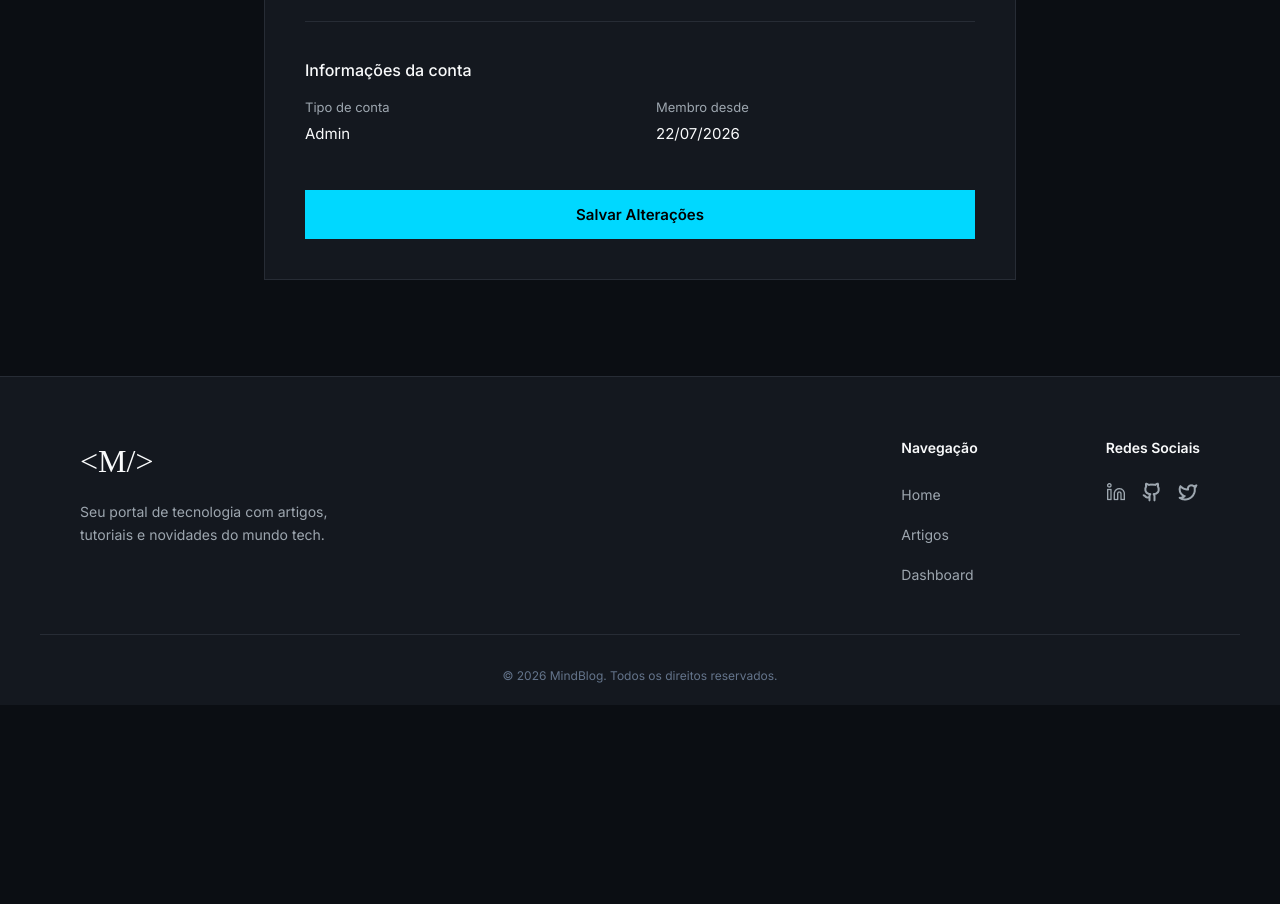
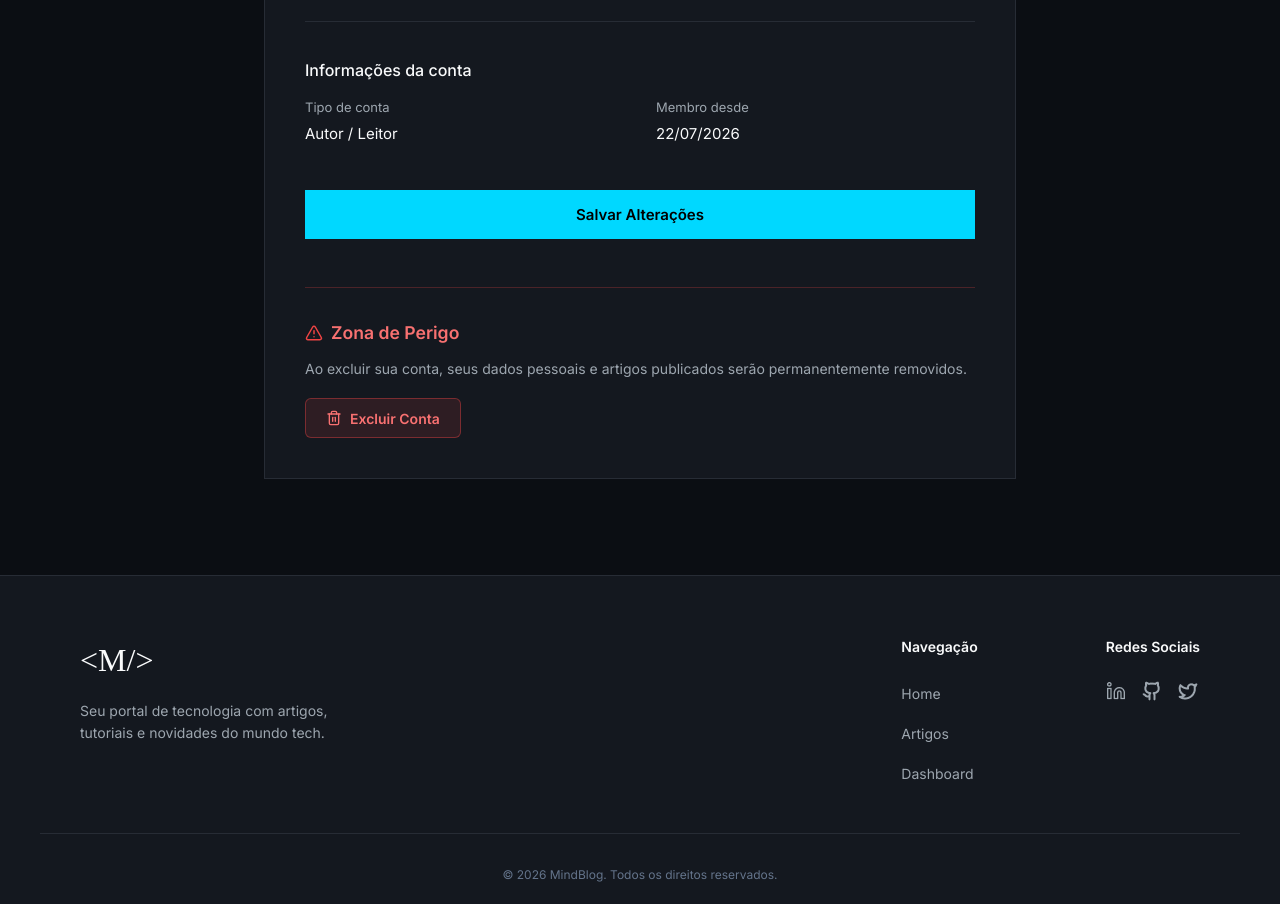
Before and after one commit to AlanFelipeM/MindBlog-Frontend, a React (Vite) app: page /configuracoes in a window 1280 px wide. Shown: the part 1040-1944 px from the top of the page. Before the commit the page ends 1745 px from the top, so only its background shows below. Built offline with nearby package versions, Linux system fonts and the light colour scheme; no server answers; a web font is replaced by a local one.

Commit message:
feat: funcionalidade de exclusao de conta na pagina de configuracoes com modal de confirmacao

```diff
--- a/src/pages/Settings/index.tsx
+++ b/src/pages/Settings/index.tsx
@@ -1,7 +1,8 @@
 import { useState, useEffect } from 'react';
 import { useNavigate } from 'react-router-dom';
-import { ArrowLeft, User, Mail, CheckCircle } from 'lucide-react';
+import { ArrowLeft, User, Mail, CheckCircle, Trash2, X, AlertTriangle } from 'lucide-react';
 import { useAuth } from '../../contexts/AuthContext';
+import { API_URL } from '../../config/api';
 import './styles.css';
 
 // Avatar padrão de silhueta de site utilizado quando o usuário não insere foto
@@ -9,8 +10,8 @@
 
 export const Settings = () => {
   const navigate = useNavigate();
-  // Obtém os dados do usuário e a função de atualização de estado global do AuthContext
-  const { user, login } = useAuth();
+  // Obtém os dados do usuário e as funções globais do AuthContext
+  const { user, login, logout } = useAuth();
 
   // Estados locais para controlar os campos do formulário de configurações do perfil
   const [name, setName] = useState(user?.name || 'John Doe');
@@ -20,6 +21,10 @@ export const Settings = () => {
 
   // Estado para controlar a mensagem de feedback de sucesso ao salvar
   const [showSuccessToast, setShowSuccessToast] = useState(false);
+
+  // Estados de confirmação e exclusão permanente de conta
+  const [showDeleteModal, setShowDeleteModal] = useState(false);
+  const [isDeleting, setIsDeleting] = useState(false);
 
   // Sincroniza os estados locais caso o contexto global de usuário mude
   useEffect(() => {
@@ -52,6 +57,28 @@ export const Settings = () => {
     setTimeout(() => {
       setShowSuccessToast(false);
     }, 4000);
+  };
+
+  // Função para excluir a conta do usuário no backend e deslogar
+  const handleDeleteAccount = async () => {
+    setIsDeleting(true);
+    try {
+      const token = localStorage.getItem('@MindBlog:token');
+      if (token) {
+        await fetch(`${API_URL}/users/me`, {
+          method: 'DELETE',
+          headers: {
+            Authorization: `Bearer ${token}`,
+          },
+        });
+      }
+    } catch (error) {
+      console.error('Erro ao excluir conta:', error);
+    } finally {
+      setIsDeleting(false);
+      logout();
+      navigate('/login');
+    }
   };
 
   // Determina a imagem a ser pré-visualizada no perfil (usa o avatar inserido ou o padrão de site)
@@ -91,7 +118,6 @@ export const Settings = () => {
                 alt="Foto de perfil"
                 className="avatar-preview-img"
                 onError={(e) => {
-                  // Caso a URL inserida seja inválida ou quebre, usamos a imagem padrão de site
                   (e.target as HTMLImageElement).src = DEFAULT_AVATAR;
                 }}
               />
@@ -200,7 +226,7 @@ export const Settings = () => {
             <div className="account-info-grid">
               <div className="account-info-item">
                 <span className="info-item-label">Tipo de conta</span>
-                <span className="info-item-value">Admin</span>
+                <span className="info-item-value">Autor / Leitor</span>
               </div>
 
               <div className="account-info-item">
@@ -217,7 +243,65 @@ export const Settings = () => {
             Salvar Alterações
           </button>
         </form>
+
+        {/* Zona de Perigo: Exclusão de Conta */}
+        <div className="danger-zone-card">
+          <div className="danger-zone-header">
+            <AlertTriangle size={18} className="danger-icon" />
+            <h3>Zona de Perigo</h3>
+          </div>
+          <p className="danger-zone-text">
+            Ao excluir sua conta, seus dados pessoais e artigos publicados serão permanentemente removidos.
+          </p>
+          <button
+            type="button"
+            onClick={() => setShowDeleteModal(true)}
+            className="btn-danger-delete"
+          >
+            <Trash2 size={16} /> Excluir Conta
+          </button>
+        </div>
       </div>
+
+      {/* Modal de Confirmação de Exclusão de Conta */}
+      {showDeleteModal && (
+        <div className="modal-overlay">
+          <div className="settings-delete-modal">
+            <div className="delete-modal-header">
+              <h3>Excluir Conta Permanentemente</h3>
+              <button onClick={() => setShowDeleteModal(false)} className="close-modal-icon-btn">
+                <X size={18} />
+              </button>
+            </div>
+
+            <div className="delete-modal-body">
+              <p>Tem certeza absoluta de que deseja excluir sua conta do <strong>MindBlog</strong>?</p>
+              <p className="delete-warning-subtext">
+                Esta ação é irreversível. Todos os seus dados de perfil e artigos cadastrados serão apagados.
+              </p>
+            </div>
+
+            <div className="delete-modal-footer">
+              <button
+                type="button"
+                onClick={() => setShowDeleteModal(false)}
+                className="btn-cancel-delete-modal"
+                disabled={isDeleting}
+              >
+                Cancelar
+              </button>
+              <button
+                type="button"
+                onClick={handleDeleteAccount}
+                className="btn-confirm-delete-modal"
+                disabled={isDeleting}
+              >
+                {isDeleting ? 'Excluindo...' : 'Sim, Excluir Minha Conta'}
+              </button>
+            </div>
+          </div>
+        </div>
+      )}
     </div>
   );
 };
--- a/src/pages/Settings/styles.css
+++ b/src/pages/Settings/styles.css
@@ -318,3 +318,152 @@
 .btn-save-settings:hover {
   background-color: var(--brand-hover);
 }
+
+/* Zona de Perigo */
+.danger-zone-card {
+  margin-top: 3rem;
+  padding-top: 2rem;
+  border-top: 1px solid rgba(239, 68, 68, 0.25);
+  display: flex;
+  flex-direction: column;
+  gap: 0.75rem;
+}
+
+.danger-zone-header {
+  display: flex;
+  align-items: center;
+  gap: 0.5rem;
+}
+
+.danger-zone-header h3 {
+  font-size: 1.1rem;
+  font-weight: 600;
+  color: #F87171;
+}
+
+.danger-icon {
+  color: #EF4444;
+}
+
+.danger-zone-text {
+  font-size: 0.875rem;
+  color: var(--text-secondary);
+  line-height: 1.4;
+}
+
+.btn-danger-delete {
+  align-self: flex-start;
+  display: flex;
+  align-items: center;
+  gap: 0.5rem;
+  background-color: rgba(239, 68, 68, 0.12);
+  border: 1px solid rgba(239, 68, 68, 0.4);
+  color: #F87171;
+  font-size: 0.875rem;
+  font-weight: 600;
+  padding: 0.65rem 1.25rem;
+  border-radius: 6px;
+  cursor: pointer;
+  transition: all 0.2s ease;
+  margin-top: 0.5rem;
+}
+
+.btn-danger-delete:hover {
+  background-color: #EF4444;
+  color: #FFFFFF;
+}
+
+/* Modal de Exclusão de Conta */
+.settings-delete-modal {
+  background-color: var(--bg-secondary);
+  border: 1px solid var(--border-color);
+  border-radius: 8px;
+  width: 90%;
+  max-width: 480px;
+  padding: 1.75rem;
+  box-shadow: 0 20px 25px -5px rgba(0, 0, 0, 0.5);
+  animation: modalFadeIn 0.2s cubic-bezier(0.16, 1, 0.3, 1);
+}
+
+.delete-modal-header {
+  display: flex;
+  justify-content: space-between;
+  align-items: center;
+  margin-bottom: 1.25rem;
+}
+
+.delete-modal-header h3 {
+  font-size: 1.15rem;
+  font-weight: 600;
+  color: #F87171;
+}
+
+.close-modal-icon-btn {
+  background: transparent;
+  border: none;
+  color: var(--text-muted);
+  cursor: pointer;
+  padding: 0.25rem;
+  transition: color 0.2s ease;
+}
+
+.close-modal-icon-btn:hover {
+  color: var(--text-primary);
+}
+
+.delete-modal-body {
+  font-size: 0.925rem;
+  color: var(--text-primary);
+  line-height: 1.5;
+  display: flex;
+  flex-direction: column;
+  gap: 0.75rem;
+  margin-bottom: 1.75rem;
+}
+
+.delete-warning-subtext {
+  font-size: 0.85rem;
+  color: #F87171;
+  background-color: rgba(239, 68, 68, 0.1);
+  padding: 0.75rem 1rem;
+  border-radius: 6px;
+  border-left: 3px solid #EF4444;
+}
+
+.delete-modal-footer {
+  display: flex;
+  justify-content: flex-end;
+  gap: 0.75rem;
+}
+
+.btn-cancel-delete-modal {
+  background-color: var(--bg-tertiary);
+  border: 1px solid var(--border-color);
+  color: var(--text-primary);
+  font-size: 0.875rem;
+  font-weight: 500;
+  padding: 0.65rem 1.25rem;
+  border-radius: 6px;
+  cursor: pointer;
+  transition: background-color 0.2s ease;
+}
+
+.btn-cancel-delete-modal:hover {
+  background-color: var(--border-color);
+}
+
+.btn-confirm-delete-modal {
+  background-color: #EF4444;
+  border: none;
+  color: #FFFFFF;
+  font-size: 0.875rem;
+  font-weight: 600;
+  padding: 0.65rem 1.25rem;
+  border-radius: 6px;
+  cursor: pointer;
+  transition: background-color 0.2s ease;
+}
+
+.btn-confirm-delete-modal:hover {
+  background-color: #DC2626;
+}
```
